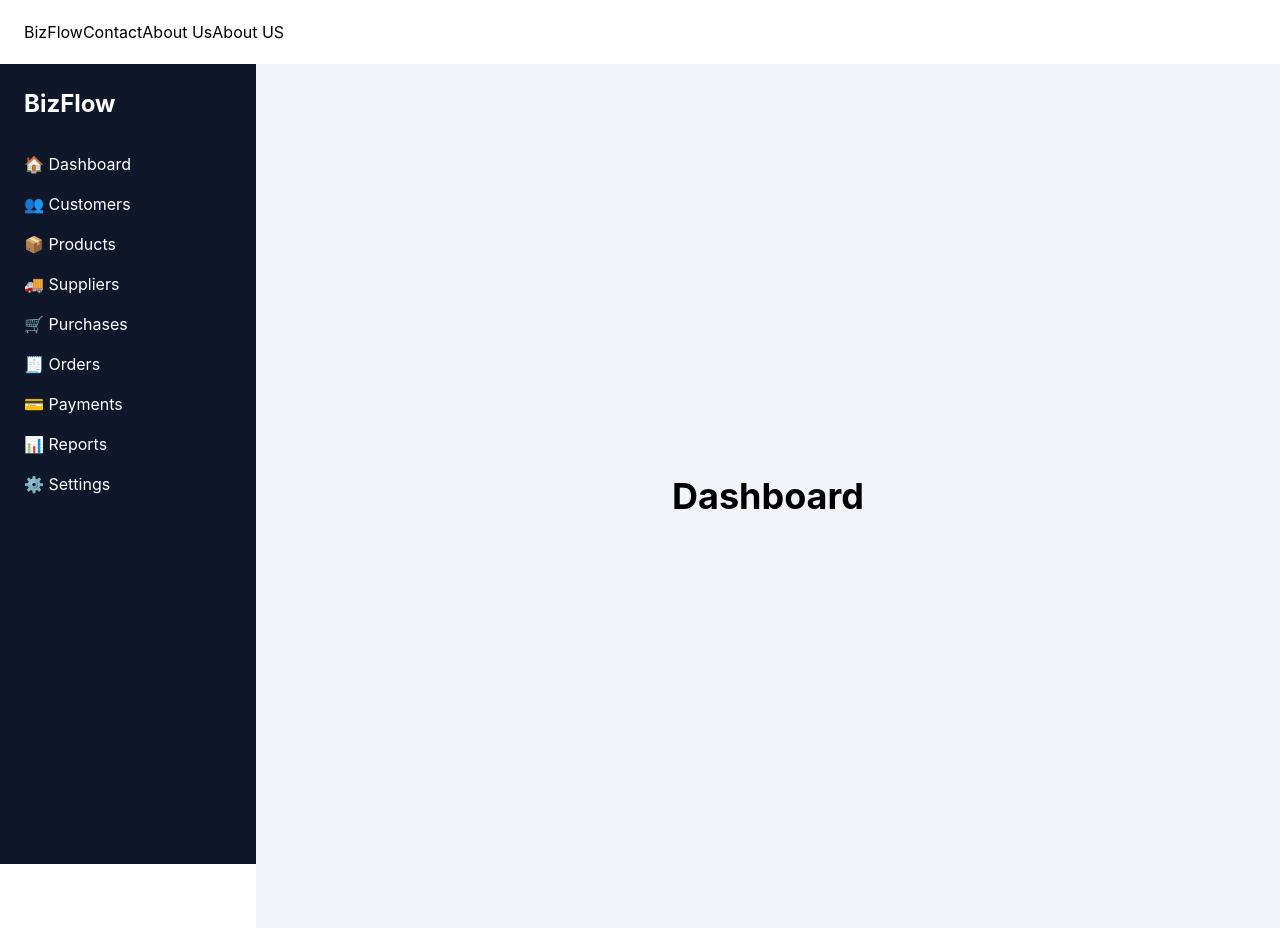
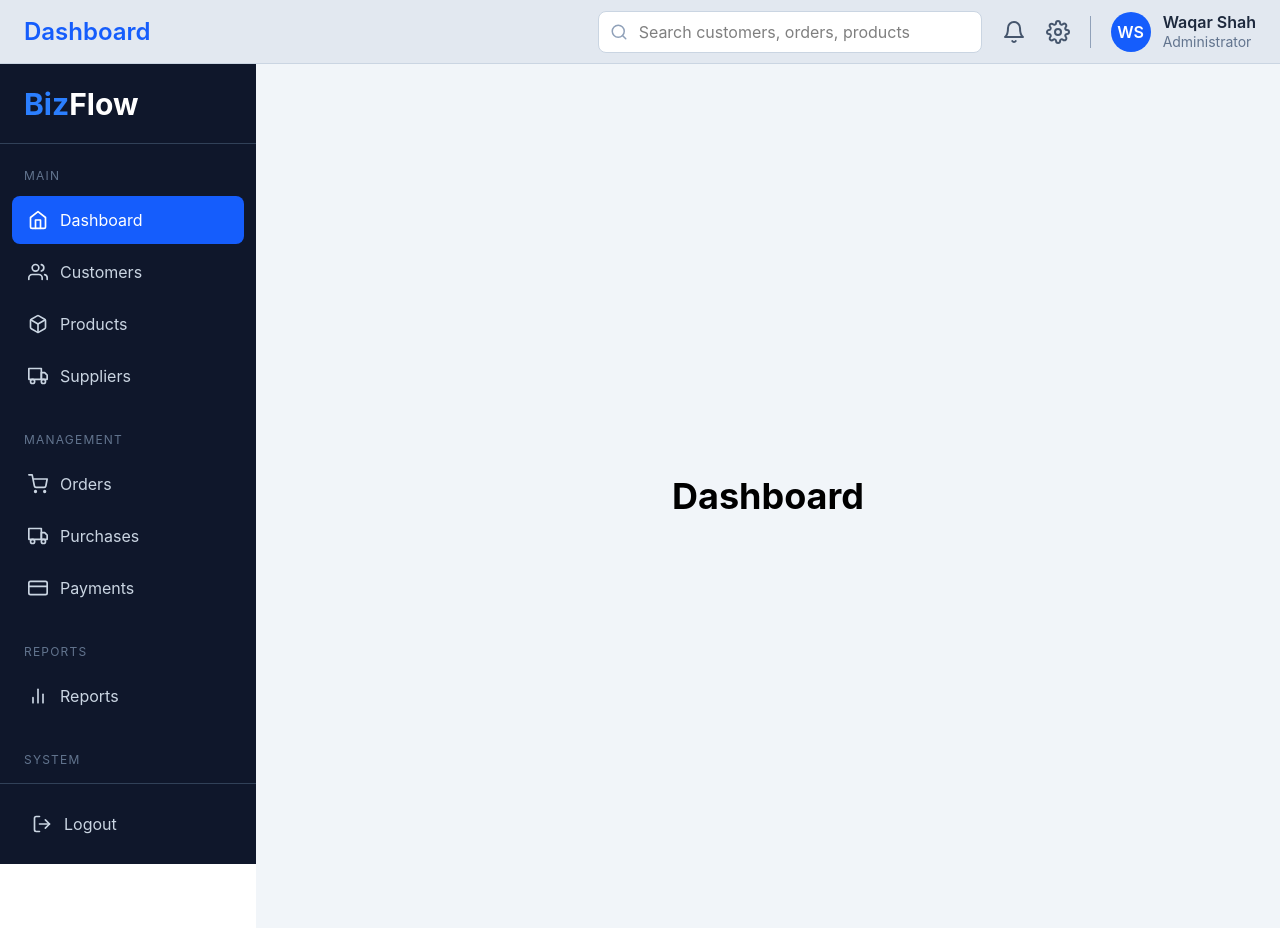
Before and after one commit to waqaronline614-code/bizflow, a React (Vite) app: page /Dashboard in a window 1280 px wide. Built offline with nearby package versions, Linux system fonts and the light colour scheme.

Commit message:
feat: improve navbar and sidebar UI

```diff
--- a/src/components/layout/Navbar.jsx
+++ b/src/components/layout/Navbar.jsx
@@ -1,17 +1,80 @@
+import {
+  FiSearch,
+  FiBell,
+  FiSettings,
+  FiMenu,
+} from "react-icons/fi";
 
-function Navbar ()
-{
+function Navbar() {
+  return (
+    <header className="h-16 bg-slate-200 border-b border-slate-300 shadow-sm px-4
+     md:px-6 flex items-center justify-between">
 
-    return(
-        <div className="h-16 shadow flex  px-6 items-center">
-          <div>
-           <span>BizFlow</span>
+      {/* Left */}
+      <div className="flex items-center gap-4">
+
+        {/* Mobile Menu */}
+        <button className="md:hidden text-2xl text-slate-700 hover:text-blue-600">
+          <FiMenu />
+        </button>
+
+        {/* Page Title */}
+        <h2 className="hidden md:block text-2xl font-semibold text-blue-600">
+          Dashboard
+        </h2>
+
+      </div>
+
+      {/* Right */}
+      <div className="flex items-center gap-3 md:gap-5">
+
+        {/* Search */}
+        <div className="relative hidden lg:block">
+          <FiSearch className="absolute left-3 top-1/2 -translate-y-1/2 text-slate-400 text-lg" />
+
+          <input
+            type="text"
+            placeholder="Search customers, orders, products"
+            className="w-80 xl:w-96 pl-10 pr-4 py-2 rounded-lg border border-slate-300 bg-white focus:outline-none focus:ring-2 focus:ring-blue-500"
+          />
+        </div>
+
+        {/* Notification */}
+        <button className="text-slate-600 hover:text-blue-600 text-2xl transition">
+          <FiBell />
+        </button>
+
+        {/* Settings */}
+        <button className="hidden sm:block text-slate-600 hover:text-blue-600 text-2xl transition">
+          <FiSettings />
+        </button>
+
+        {/* Divider */}
+        <div className="hidden sm:block h-8 border-l border-slate-400"></div>
+
+        {/* User */}
+        <div className="flex items-center gap-3">
+
+          <div className="w-10 h-10 rounded-full bg-blue-600 text-white flex items-center justify-center font-semibold">
+            WS
           </div>
-            <p>Contact</p>
-            <p>About Us</p>
-            <p>About US</p>
+
+          <div className="hidden md:block leading-tight">
+            <p className="font-semibold text-slate-800">
+              Waqar Shah
+            </p>
+
+            <p className="text-sm text-slate-500">
+              Administrator
+            </p>
+          </div>
+
         </div>
-    );
+
+      </div>
+
+    </header>
+  );
 }
 
 export default Navbar;
--- a/src/components/layout/Sidebar.jsx
+++ b/src/components/layout/Sidebar.jsx
@@ -1,21 +1,109 @@
+import {
+  FiHome,
+  FiUsers,
+  FiBox,
+  FiTruck,
+  FiShoppingCart,
+  FiCreditCard,
+  FiBarChart2,
+  FiSettings,
+  FiLogOut,
+} from "react-icons/fi";
+
 function Sidebar() {
   return (
-    <aside className="w-64 h-screen bg-slate-900 text-white p-6">
-      <h1 className="text-2xl font-bold mb-8">
-        BizFlow
-      </h1>
+    <aside className="w-64 h-screen bg-slate-900 text-slate-300 flex flex-col">
 
-      <nav className="space-y-4">
-        <p>🏠 Dashboard</p>
-        <p>👥 Customers</p>
-        <p>📦 Products</p>
-        <p>🚚 Suppliers</p>
-        <p>🛒 Purchases</p>
-        <p>🧾 Orders</p>
-        <p>💳 Payments</p>
-        <p>📊 Reports</p>
-        <p>⚙ Settings</p>
+      {/* Logo */}
+      <div className="h-20 flex items-center px-6 border-b border-slate-700">
+        <h1 className="text-3xl font-bold">
+          <span className="text-blue-500">Biz</span>
+          <span className="text-white">Flow</span>
+        </h1>
+      </div>
+
+      {/* Navigation */}
+      <nav className="flex-1 overflow-y-auto py-6">
+
+        {/* MAIN */}
+        <p className="px-6 mb-3 text-xs uppercase tracking-widest text-slate-500">
+          Main
+        </p>
+
+        <div className="mx-3 mb-1 flex items-center gap-3 rounded-lg px-4 py-3 bg-blue-600 text-white cursor-pointer">
+          <FiHome size={20} />
+          <span>Dashboard</span>
+        </div>
+
+        <div className="mx-3 mb-1 flex items-center gap-3 rounded-lg px-4 py-3 hover:bg-slate-800 transition cursor-pointer">
+          <FiUsers size={20} />
+          <span>Customers</span>
+        </div>
+
+        <div className="mx-3 mb-1 flex items-center gap-3 rounded-lg px-4 py-3 hover:bg-slate-800 transition cursor-pointer">
+          <FiBox size={20} />
+          <span>Products</span>
+        </div>
+
+        <div className="mx-3 mb-1 flex items-center gap-3 rounded-lg px-4 py-3 hover:bg-slate-800 transition cursor-pointer">
+          <FiTruck size={20} />
+          <span>Suppliers</span>
+        </div>
+
+        {/* MANAGEMENT */}
+
+        <p className="px-6 mt-8 mb-3 text-xs uppercase tracking-widest text-slate-500">
+          Management
+        </p>
+
+        <div className="mx-3 mb-1 flex items-center gap-3 rounded-lg px-4 py-3 hover:bg-slate-800 transition cursor-pointer">
+          <FiShoppingCart size={20} />
+          <span>Orders</span>
+        </div>
+
+        <div className="mx-3 mb-1 flex items-center gap-3 rounded-lg px-4 py-3 hover:bg-slate-800 transition cursor-pointer">
+          <FiTruck size={20} />
+          <span>Purchases</span>
+        </div>
+
+        <div className="mx-3 mb-1 flex items-center gap-3 rounded-lg px-4 py-3 hover:bg-slate-800 transition cursor-pointer">
+          <FiCreditCard size={20} />
+          <span>Payments</span>
+        </div>
+
+        {/* REPORTS */}
+
+        <p className="px-6 mt-8 mb-3 text-xs uppercase tracking-widest text-slate-500">
+          Reports
+        </p>
+
+        <div className="mx-3 mb-1 flex items-center gap-3 rounded-lg px-4 py-3 hover:bg-slate-800 transition cursor-pointer">
+          <FiBarChart2 size={20} />
+          <span>Reports</span>
+        </div>
+
+        {/* SYSTEM */}
+
+        <p className="px-6 mt-8 mb-3 text-xs uppercase tracking-widest text-slate-500">
+          System
+        </p>
+
+        <div className="mx-3 mb-1 flex items-center gap-3 rounded-lg px-4 py-3 hover:bg-slate-800 transition cursor-pointer">
+          <FiSettings size={20} />
+          <span>Settings</span>
+        </div>
+
       </nav>
+
+      {/* Logout */}
+
+      <div className="border-t border-slate-700 p-4">
+        <div className="flex items-center gap-3 rounded-lg px-4 py-3 hover:bg-red-600 transition cursor-pointer">
+          <FiLogOut size={20} />
+          <span>Logout</span>
+        </div>
+      </div>
+
     </aside>
   );
 }
```
